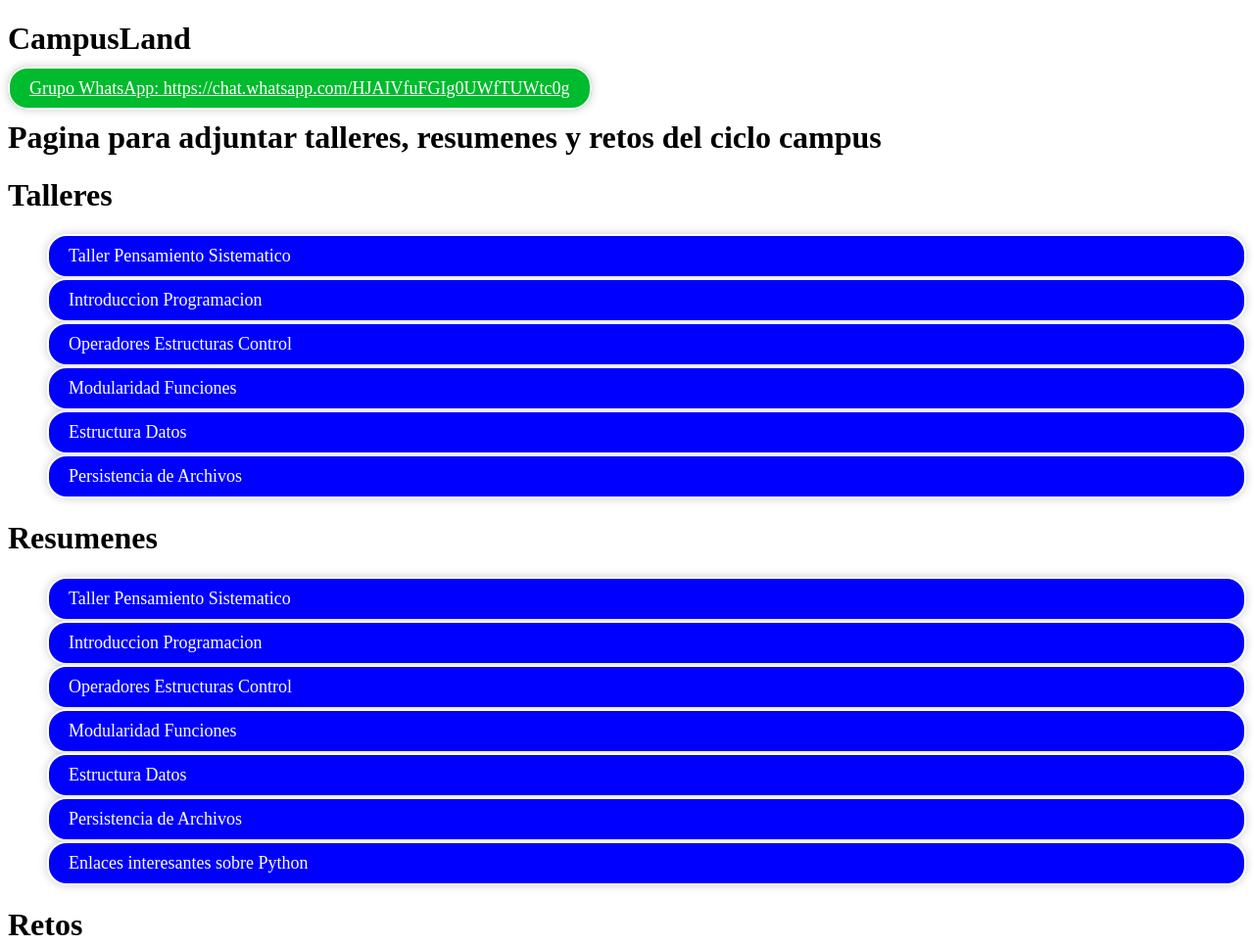
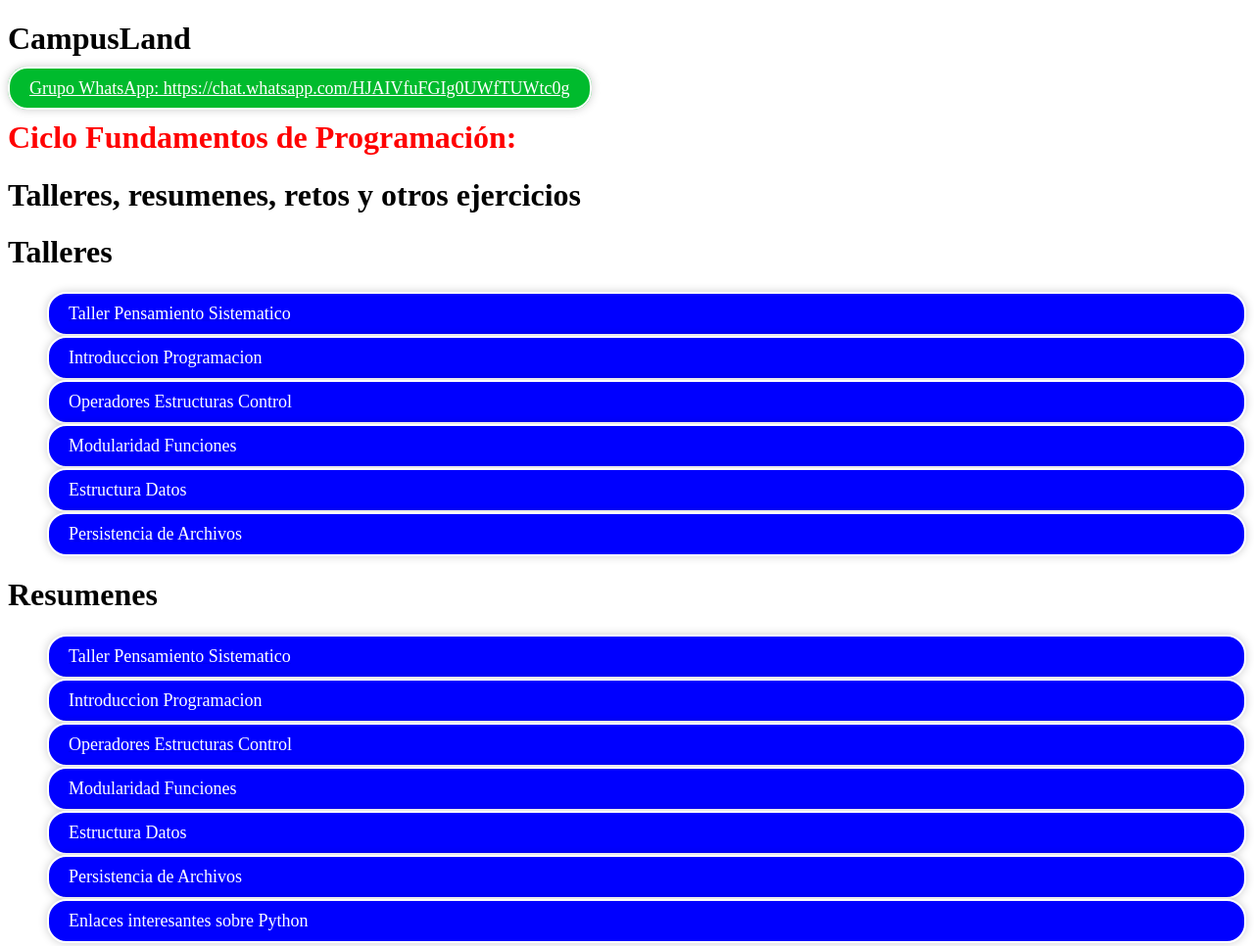
Before and after one commit to andressantage/campus, a plain HTML site: page index.html in a window 1280 px wide. Shown: the top 966 px of the page at 98% size. Drawn offline with Linux system fonts and the light colour scheme.

Commit message:
Update index.html

```diff
--- a/index.html
+++ b/index.html
@@ -1,6 +1,7 @@
 <!DOCTYPE html>
 <html>
 <head>
+    <link rel="shortcut icon" href="img/logo.png" type="image/x-icon">
 	<title>CampusLand</title>
 	<link rel="stylesheet" href="prism.css">
 	<script src="prism.js"></script>
@@ -31,7 +32,8 @@
 <body>
     <h1>CampusLand</h1>
     <a href="https://chat.whatsapp.com/HJAIVfuFGIg0UWfTUWtc0g" class="fair-style-button">Grupo WhatsApp: https://chat.whatsapp.com/HJAIVfuFGIg0UWfTUWtc0g</a>
-    <h1>Pagina para adjuntar talleres, resumenes y retos del ciclo campus</h1>
+    <h1 style="color: red">Ciclo Fundamentos de Programación:</h1>
+    <h1>Talleres, resumenes, retos y otros ejercicios</h1>
     <h1>Talleres</h1>
     <ul>
         <a href="index1.html" ><li class="fair-style-but">Taller Pensamiento Sistematico</li></a>
```
